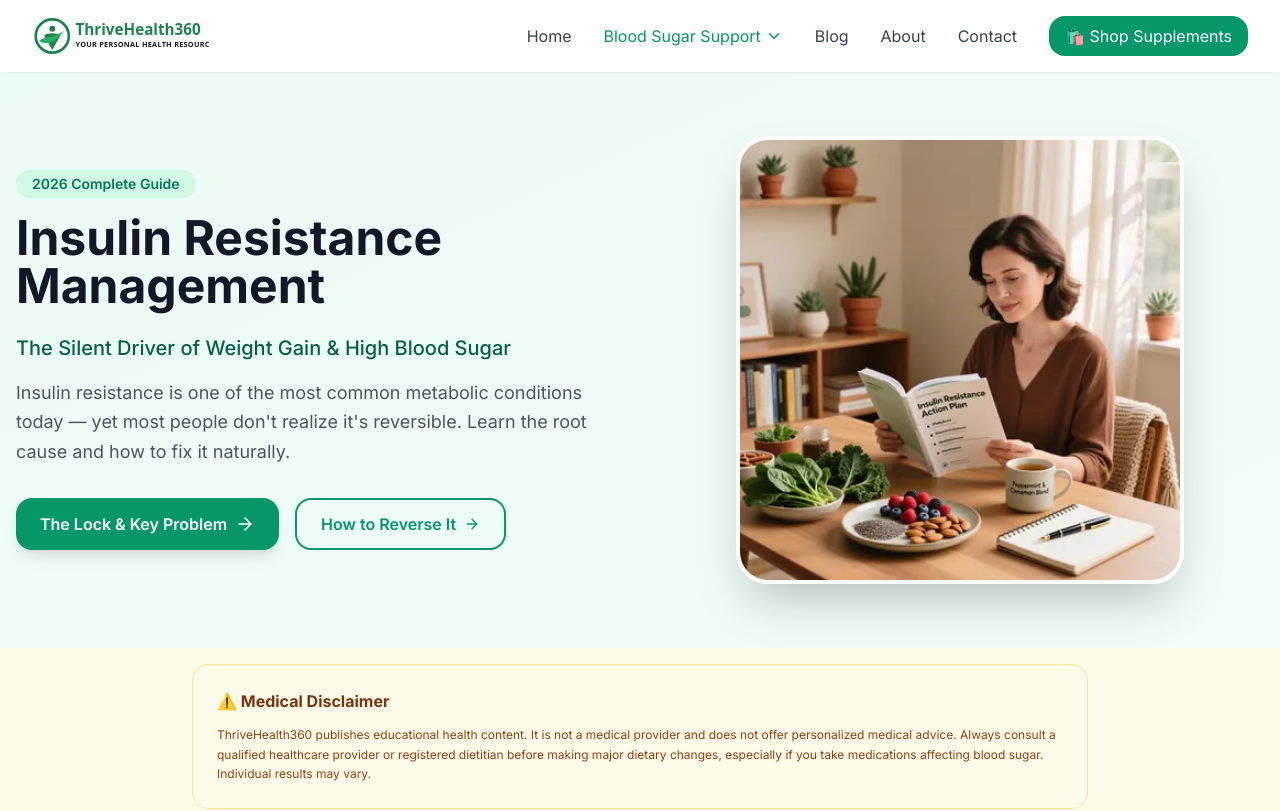
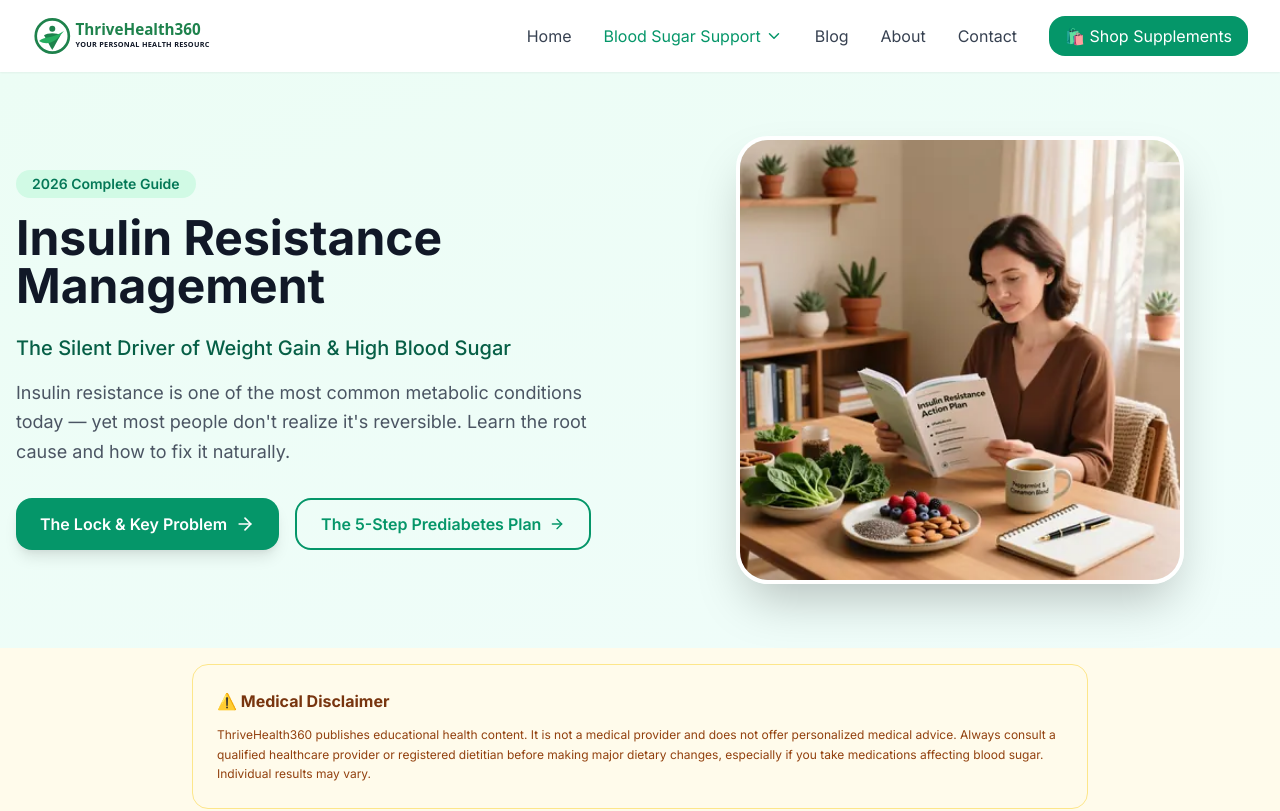
Before and after one commit to AymanH4711/thrive-affiliate, a React (Vite) app: page /insulin-resistance-management in a window 1280 px wide. Shown: the top 811 px of the page. Built offline with nearby package versions, Linux system fonts and the light colour scheme; no server answers.

Commit message:
fix(content): align CTA button text with destination page title
- Change 'How to Reverse It' to 'The 5-Step Prediabetes Plan' on the
  button linking to /prediabetes-plan, matching that page's actual H1
  and avoiding an implied promise the destination page doesn't make

```diff
--- a/src/pages/educational/InsulinResistanceManagement.tsx
+++ b/src/pages/educational/InsulinResistanceManagement.tsx
@@ -86,7 +86,7 @@ export default function InsulinResistanceManagement() {
                     to="/prediabetes-plan"
                     className="inline-flex items-center justify-center gap-2 border-2 border-emerald-600 text-emerald-600 font-semibold px-6 py-3 rounded-lg hover:bg-emerald-50 transition"
                   >
-                    How to Reverse It
+                    The 5-Step Prediabetes Plan
                     <ArrowRight className="w-4 h-4" aria-hidden="true" />
                   </Link>
                 </div>
```
